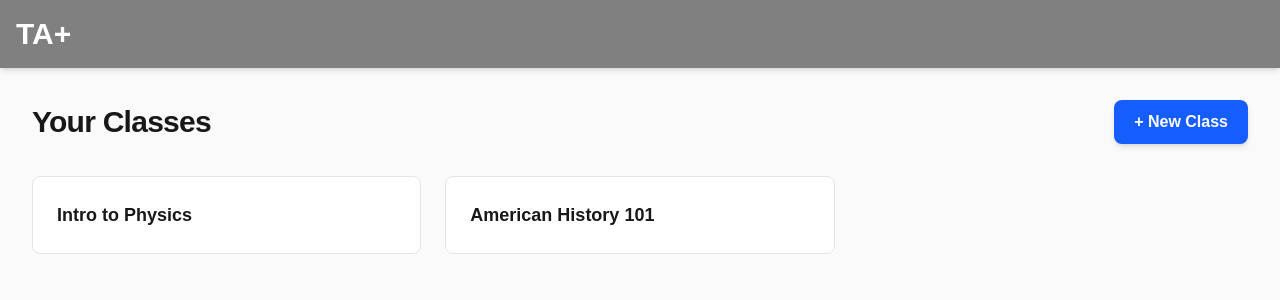
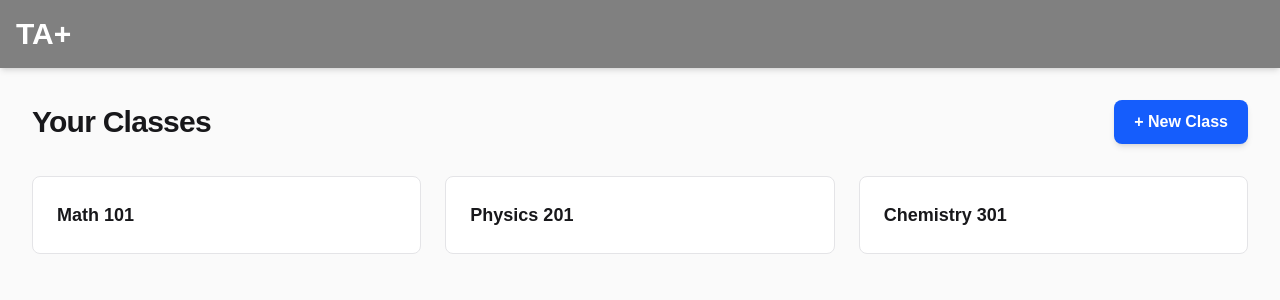
Before and after one commit to TemiKayas/HarvardHacks2025, a Next.js app: page / in a window 1280 px wide. Shown: the top 300 px of the page. Built offline with nearby package versions, Linux system fonts and the light colour scheme.

Commit message:
logic for new page creation

```diff
--- /dev/null
+++ b/src/app/lib/store.ts
@@ -0,0 +1,13 @@
+import { create } from 'zustand';
+
+// Define the shape of our store
+interface FileStore {
+  files: File[];
+  setFiles: (files: File[]) => void;
+}
+
+// Create the store
+export const useFileStore = create<FileStore>((set) => ({
+  files: [],
+  setFiles: (files) => set({ files }),
+}));
--- a/src/app/page.tsx
+++ b/src/app/page.tsx
@@ -2,6 +2,8 @@
 "use client";
 import { useCallback, useState } from 'react';
 import { useDropzone } from 'react-dropzone';
+import { useRouter } from 'next/navigation';
+import { useFileStore } from './lib/store';
 
 //=== Logic ====
 
@@ -28,14 +30,26 @@ interface CreateClassModalProps {
 const CreateClassModal = ({ onClose }: CreateClassModalProps) => {
   // State to hold the uploaded files
   const [files, setFiles] = useState<File[]>([]);
+  const router = useRouter();
+  const setFilesForNewClass = useFileStore((state) => state.setFiles);
 
-  // This function will be called when files are dropped
   const onDrop = useCallback((acceptedFiles: File[]) => {
     // Here, you would handle the file upload logic.
     // For now, we'll just add them to our state.
     setFiles(prevFiles => [...prevFiles, ...acceptedFiles]);
     console.log(acceptedFiles);
   }, []);
+
+  const handleCreateClass = () => {
+    // 1. Save the files to our global store
+    setFilesForNewClass(files);
+
+    // 2. (Simulate) Create a unique ID for the new class
+    const newClassId = Date.now();
+
+    // 3. Navigate to the new dedicated page
+    router.push(`/class/${newClassId}`);
+  };
 
   // Initialize the dropzone hook
   const { getRootProps, getInputProps, isDragActive } = useDropzone({ onDrop });
@@ -90,10 +104,14 @@ const CreateClassModal = ({ onClose }: CreateClassModalProps) => {
 
 export default function HomePage() {
   const [isModalOpen, setIsModalOpen] = useState<boolean>(false);
+  const router = useRouter();
+  const setFilesForNewClass = useFileStore((state) => state.setFiles);
 
-  const classes: { name: string }[] = [
-    { name: 'Intro to Physics' },
-    { name: 'American History 101' },
+  // Temporary placeholder for classes
+  const classes = [
+    { name: "Math 101" },
+    { name: "Physics 201" },
+    { name: "Chemistry 301" },
   ];
 
   return (
```
